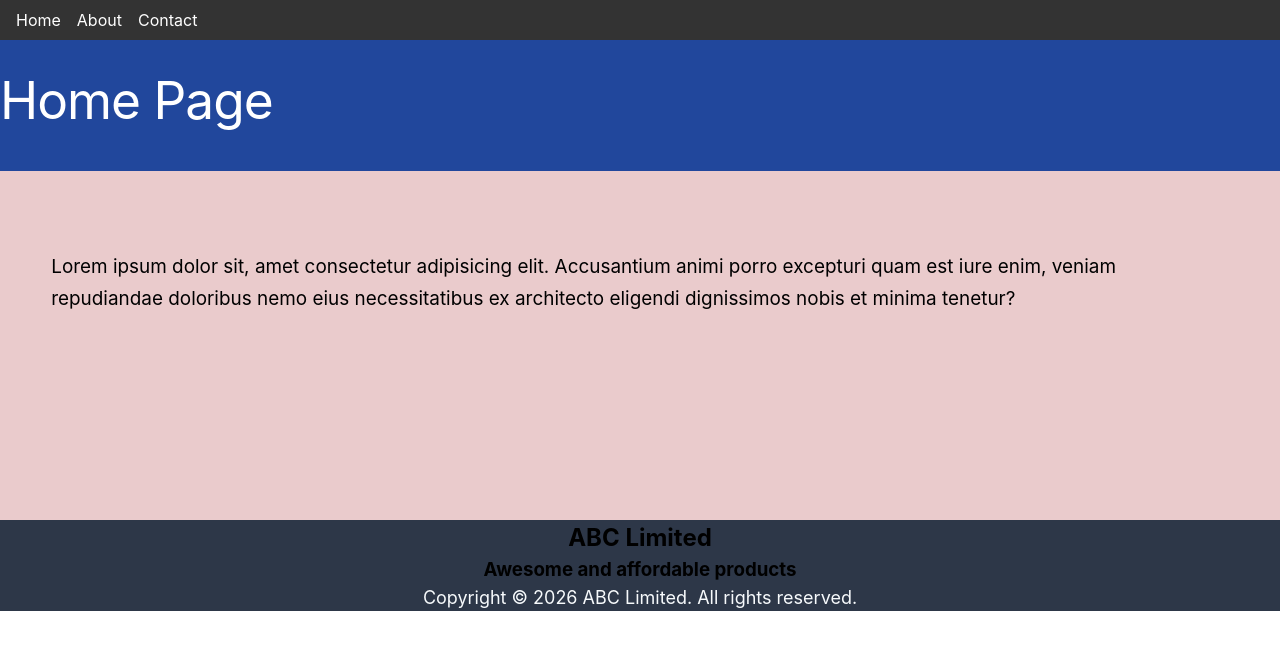
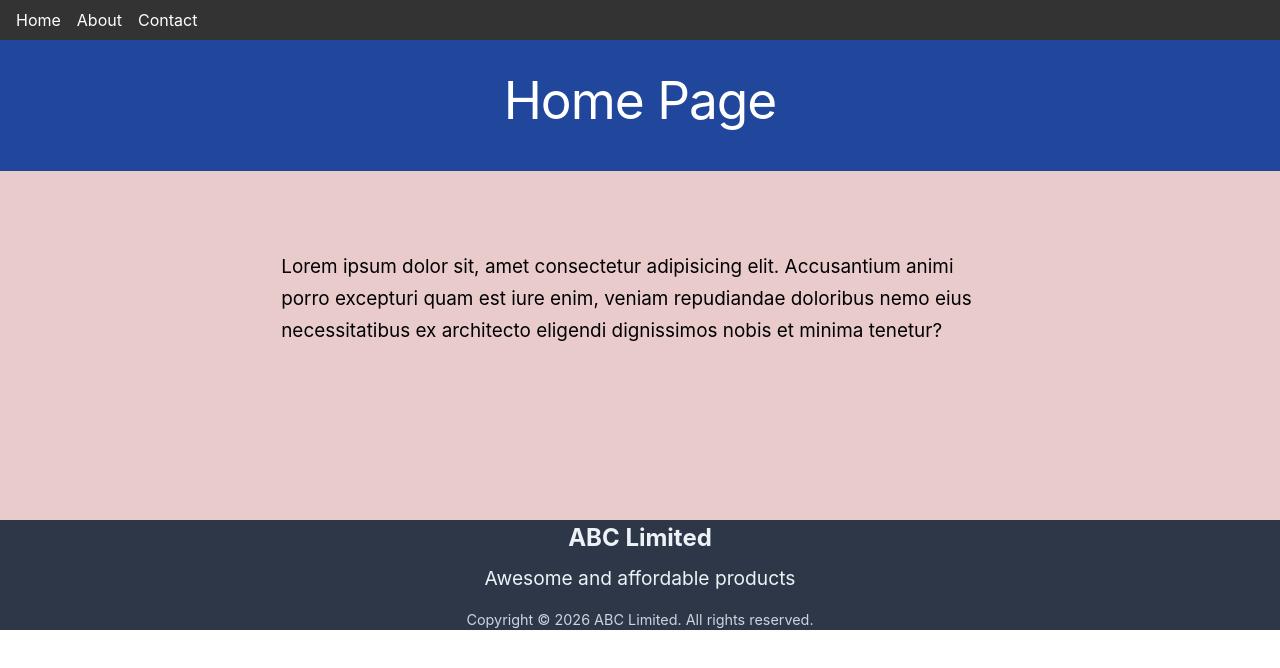
Before and after one commit to acdevlin/react-spa-demo, a React (Vite) app: page / in a window 1280 px wide. Shown: the top 668 px of the page. Built offline with nearby package versions, Linux system fonts and the light colour scheme.

Commit message:
Cleans up styling
Several classes were somehow missing from CSS files and causing unexpected behavior. This has been rectified.

Also updated gitignore to include package-lock.

```diff
--- a/src/components/Footer.jsx
+++ b/src/components/Footer.jsx
@@ -1,9 +1,11 @@
+import '../stylesheets/Footer.css';
+
 const Footer = () => {
   return (
-    <footer className="theme-dark footer-0 text-center-desktop text-center-mobile">
-      <h2>ABC Limited</h2>
-      <h3>Awesome and affordable products</h3>
-      <div className="copyright">
+    <footer className="theme-dark text-center-desktop text-center-mobile">
+      <h2 className="footer-h2">ABC Limited</h2>
+      <h3 className="footer-h3">Awesome and affordable products</h3>
+      <div className="footer-copyright">
         <p>Copyright © 2026 ABC Limited. All rights reserved.</p>
       </div>
     </footer>
--- a/src/pages/About.jsx
+++ b/src/pages/About.jsx
@@ -1,3 +1,5 @@
+import '../stylesheets/Petite.css';
+
 const About = () => {
   return (
     <>
--- a/src/pages/Home.jsx
+++ b/src/pages/Home.jsx
@@ -1,3 +1,5 @@
+import '../stylesheets/Petite.css';
+
 const Home = () => {
   return (
     <>
--- a/src/pages/PageNotFound.jsx
+++ b/src/pages/PageNotFound.jsx
@@ -1,14 +1,17 @@
+import '../stylesheets/Petite.css';
+
+
 const PageNotFound = () => {
   return (
     <>
       <header className="theme-light text-center-desktop text-center-mobile">
         <div className="container-text">
-          <h1>Page Not Found 😭</h1>
+          <h1>404 - Page Not Found 😭</h1>
         </div>
       </header>
 
       <section class="w-820px">
-        <h3>Sorry, this page does not exist.</h3>
+        <p>Sorry, this page does not exist.</p>
       </section>
     </>
   );
--- /dev/null
+++ b/src/stylesheets/Footer.css
@@ -0,0 +1,19 @@
+.footer-h2 {
+    font-size: 1.5rem;
+    font-weight: 700;
+    margin-bottom: 0.5rem;
+    color: var(--gray-200);
+}
+
+.footer-h3 {
+    font-size: 1.2rem;
+    font-weight: 400;
+    margin-bottom: 1rem;
+    color: var(--gray-200);
+}
+
+.footer-copyright p {
+    font-size: 0.9rem;
+    color: var(--gray-400);
+    margin: 0;
+}
--- a/src/stylesheets/Petite.css
+++ b/src/stylesheets/Petite.css
@@ -262,6 +262,27 @@ div[class^='col-'] { overflow: visible }
 /* Global font */
 body { font-family: var(--global-font) }
 
+/* Utility classes used in page markup */
+.theme-light { background-color: #21479c; color: #fff; }
+.theme-dark { background-color: var(--gray-800); color: var(--gray-100); }
+
+.text-center-desktop,
+.text-center-mobile {
+    text-align: center;
+}
+
+.container-text {
+    width: min(100%, 820px);
+    margin-left: auto;
+    margin-right: auto;
+}
+
+.w-820px {
+    width: min(100%, 820px);
+    margin-left: auto;
+    margin-right: auto;
+}
+
 /* Content containers */
 header, section, figure, footer { position: relative; display: block }
 header, section, footer { margin-left: auto; margin-right: auto; overflow: hidden }
```
Also changed, not shown: 1 other file (tests, documents, lock files or other folders).
